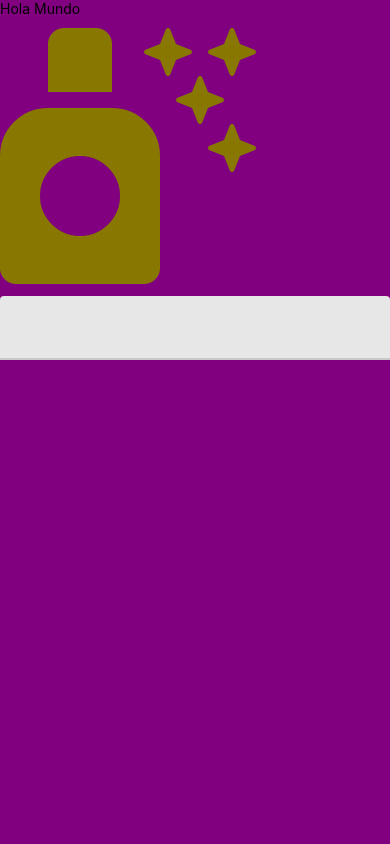
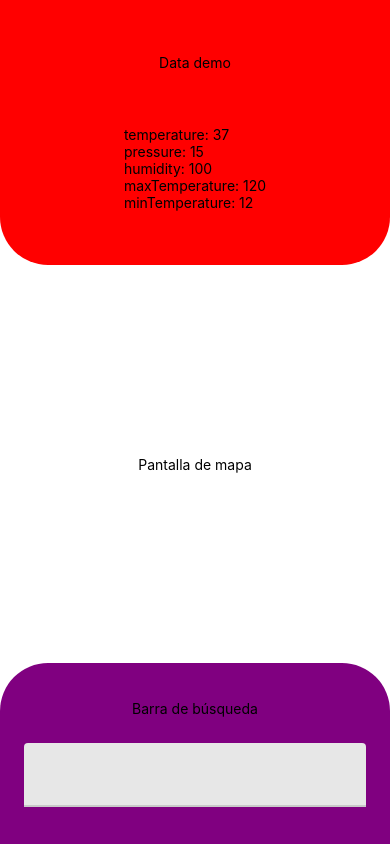
Before and after one commit to salvariable/CitySensations, a React Native app: screen / in a window 390 px wide. Built offline with nearby package versions, Linux system fonts and the light colour scheme.

Commit message:
Add base layout for weather app

```diff
--- a/App.js
+++ b/App.js
@@ -7,22 +7,32 @@
  */
 
 import React from 'react';
-import {SafeAreaView, StyleSheet, Text} from 'react-native';
+import {StyleSheet, Text, View} from 'react-native';
 import {Provider as PaperProvider, TextInput} from 'react-native-paper';
 import FontAwesome5 from 'react-native-vector-icons/FontAwesome5';
+import DataTopCard from './src/components/DataTopCard';
+import MapScreen from './src/components/MapScreen';
+import FooterSearchBar from './src/components/FooterSearchBar';
 
 const App = () => {
+  const currentDataSource = {
+    temperature: 37,
+    pressure: 15,
+    humidity: 100,
+    maxTemperature: 120,
+    minTemperature: 12,
+  };
+
   return (
     <PaperProvider
       settings={{
         icon: (props) => <FontAwesome5 {...props} />,
       }}>
-      <SafeAreaView style={styles.container}>
-        <Text>Hola Mundo</Text>
-        <FontAwesome5 name="air-freshener" color="#887700" size={256} />
-
-        <TextInput />
-      </SafeAreaView>
+      <View style={styles.container}>
+        <DataTopCard />
+        <MapScreen />
+        <FooterSearchBar />
+      </View>
     </PaperProvider>
   );
 };
@@ -30,7 +40,6 @@ const App = () => {
 const styles = StyleSheet.create({
   container: {
     flex: 1,
-    backgroundColor: 'purple',
   },
 });
 
--- /dev/null
+++ b/src/components/DataTopCard.js
@@ -0,0 +1,42 @@
+import React from 'react';
+import {View, Text} from 'react-native';
+
+export default ({dataSource}) => {
+  const currentDataSource = {
+    temperature: 37,
+    pressure: 15,
+    humidity: 100,
+    maxTemperature: 120,
+    minTemperature: 12,
+  };
+
+  const renderWeatherElement = () => {
+    return (
+      <View style={{flexDirection: 'row', padding: 8}}>
+        <View>{/* Icon goes here */}</View>
+        <Text>{/* Label goes here */}</Text>
+        <Text>{currentDataSource}</Text>
+      </View>
+    );
+  };
+
+  return (
+    <View
+      style={{
+        flex: 2,
+        backgroundColor: 'red',
+        borderBottomLeftRadius: 48,
+        borderBottomRightRadius: 48,
+        alignItems: 'center',
+        justifyContent: 'space-evenly',
+      }}>
+      <Text>Data demo</Text>
+      {
+        <Text>
+          temperature: 37{'\n'}pressure: 15{'\n'}humidity: 100{'\n'}
+          maxTemperature: 120{'\n'}minTemperature: 12
+        </Text>
+      }
+    </View>
+  );
+};
--- /dev/null
+++ b/src/components/FooterSearchBar.js
@@ -0,0 +1,21 @@
+import React from 'react';
+import {View, Text} from 'react-native';
+import {TextInput} from 'react-native-paper';
+
+export default () => {
+  return (
+    <View
+      style={{
+        flex: 1,
+        backgroundColor: 'purple',
+        borderTopStartRadius: 48,
+        borderTopEndRadius: 48,
+        alignItems: 'center',
+        justifyContent: 'space-around',
+        padding: 24,
+      }}>
+      <Text>Barra de búsqueda</Text>
+      <TextInput style={{width: '100%'}} />
+    </View>
+  );
+};
--- /dev/null
+++ b/src/components/MapScreen.js
@@ -0,0 +1,15 @@
+import React from 'react';
+import {View, Text} from 'react-native';
+
+export default () => {
+  return (
+    <View
+      style={{
+        flex: 3,
+        alignItems: 'center',
+        justifyContent: 'center',
+      }}>
+      <Text>Pantalla de mapa</Text>
+    </View>
+  );
+};
```
